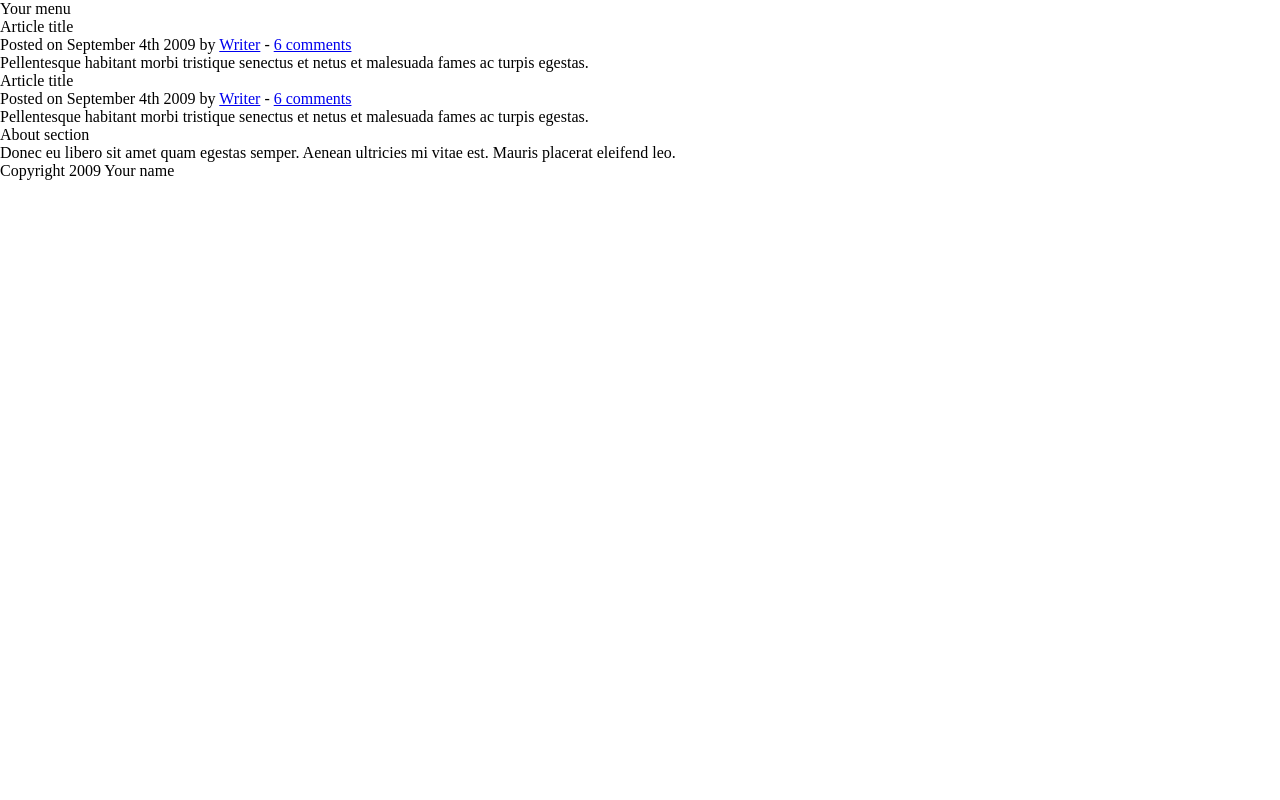
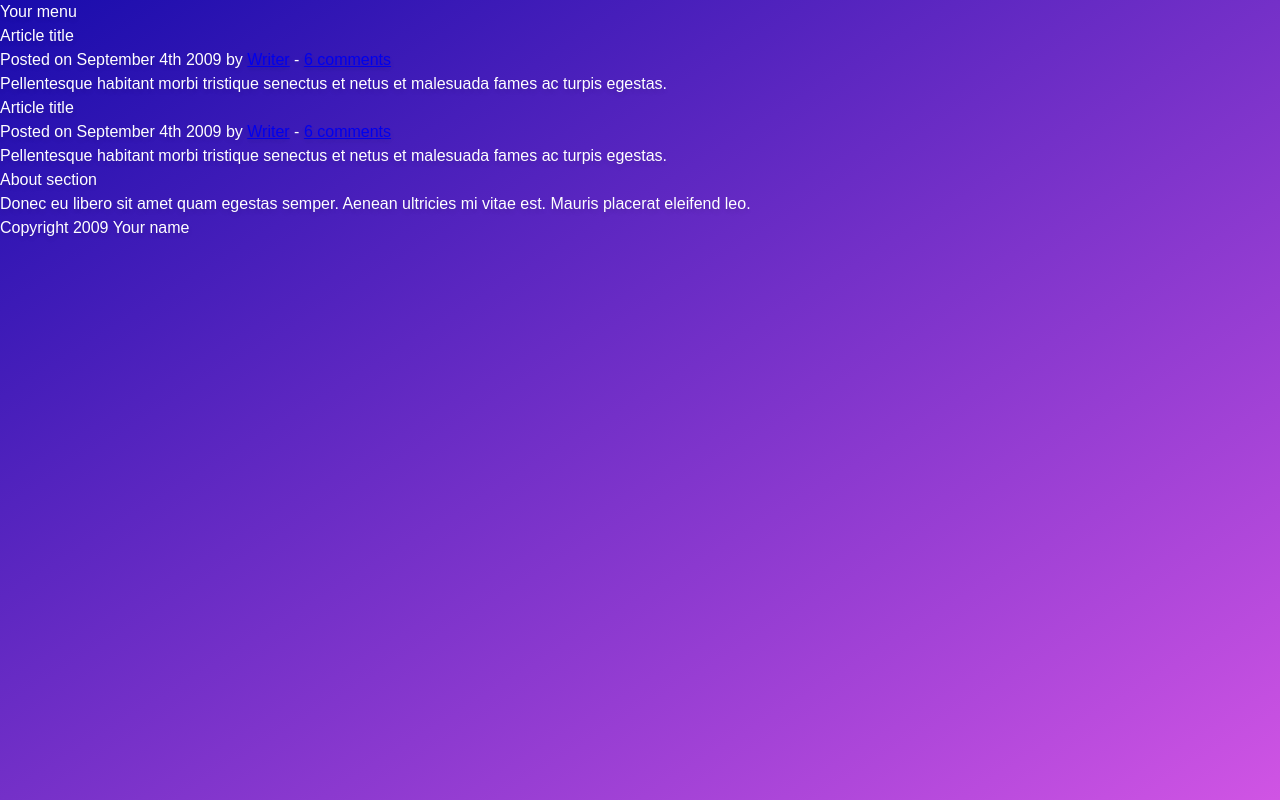
Before and after one commit to sohta3/carousel-sample, a plain HTML site: page index.html in a window 1280 px wide. Drawn offline with Linux system fonts and the light colour scheme.

Commit message:
Add html style

```diff
--- a/index.html
+++ b/index.html
@@ -7,6 +7,22 @@
     <meta name="viewport" content="width=device-width, initial-scale=1" />
     <title>Your Website</title>
     <link rel="stylesheet" type="text/css" href="minireset.min.css">
+    <style>
+      html {
+        background-color: #5f45bb;
+        background-image: linear-gradient(to bottom right, #180cac, #d054e4);
+        color: #fff;
+        font-family: "Quicksand", sans-serif;
+        font-size: 16px;
+        -moz-osx-font-smoothing: grayscale;
+        -webkit-font-smoothing: antialiased;
+        line-height: 1.5;
+        min-height: 100vh;
+        min-width: 300px;
+        overflow-x: hidden;
+        text-shadow: 0 3px 5px rgba(0, 0, 0, 0.1);
+      }
+    </style>
   </head>
 
   <body>
```
